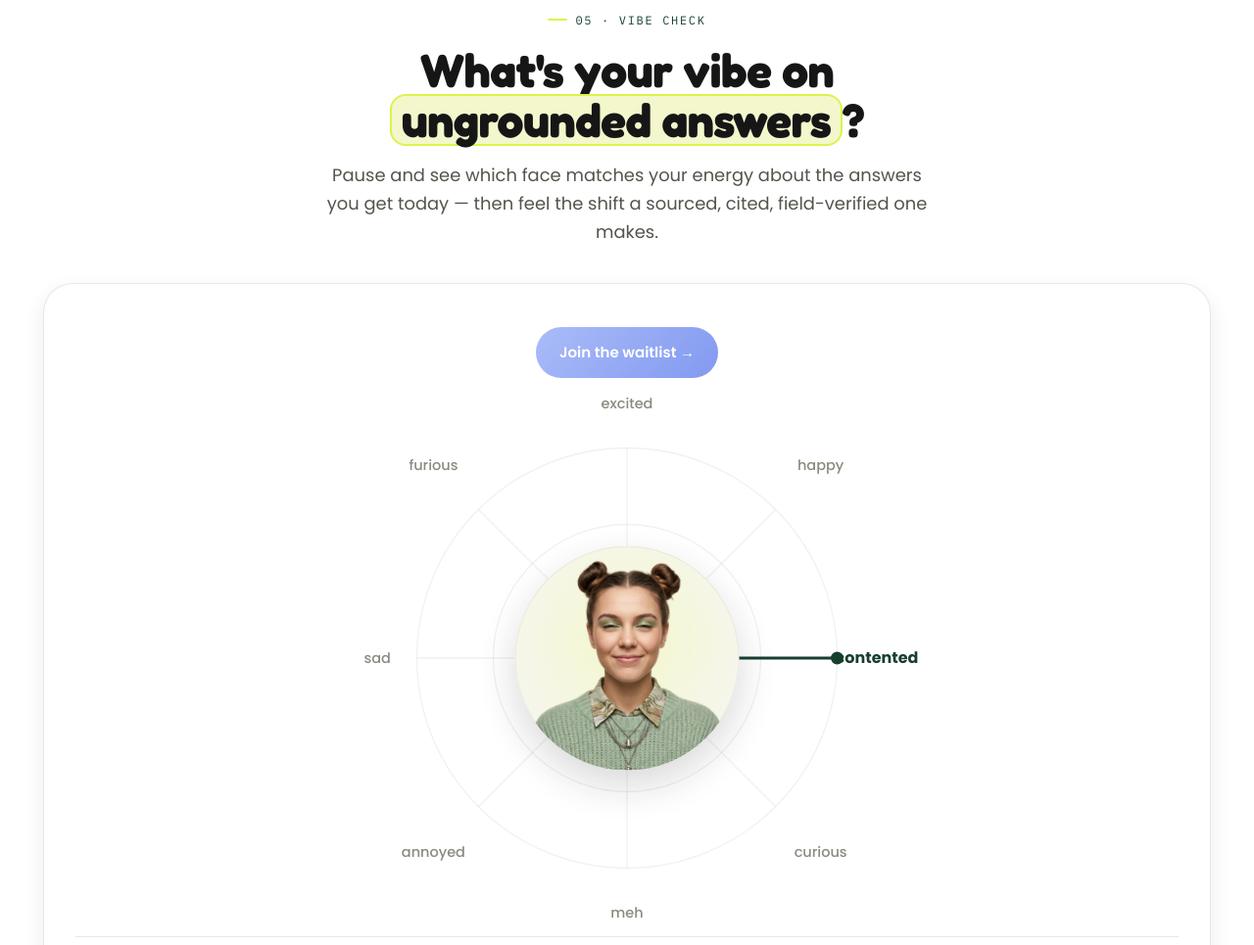
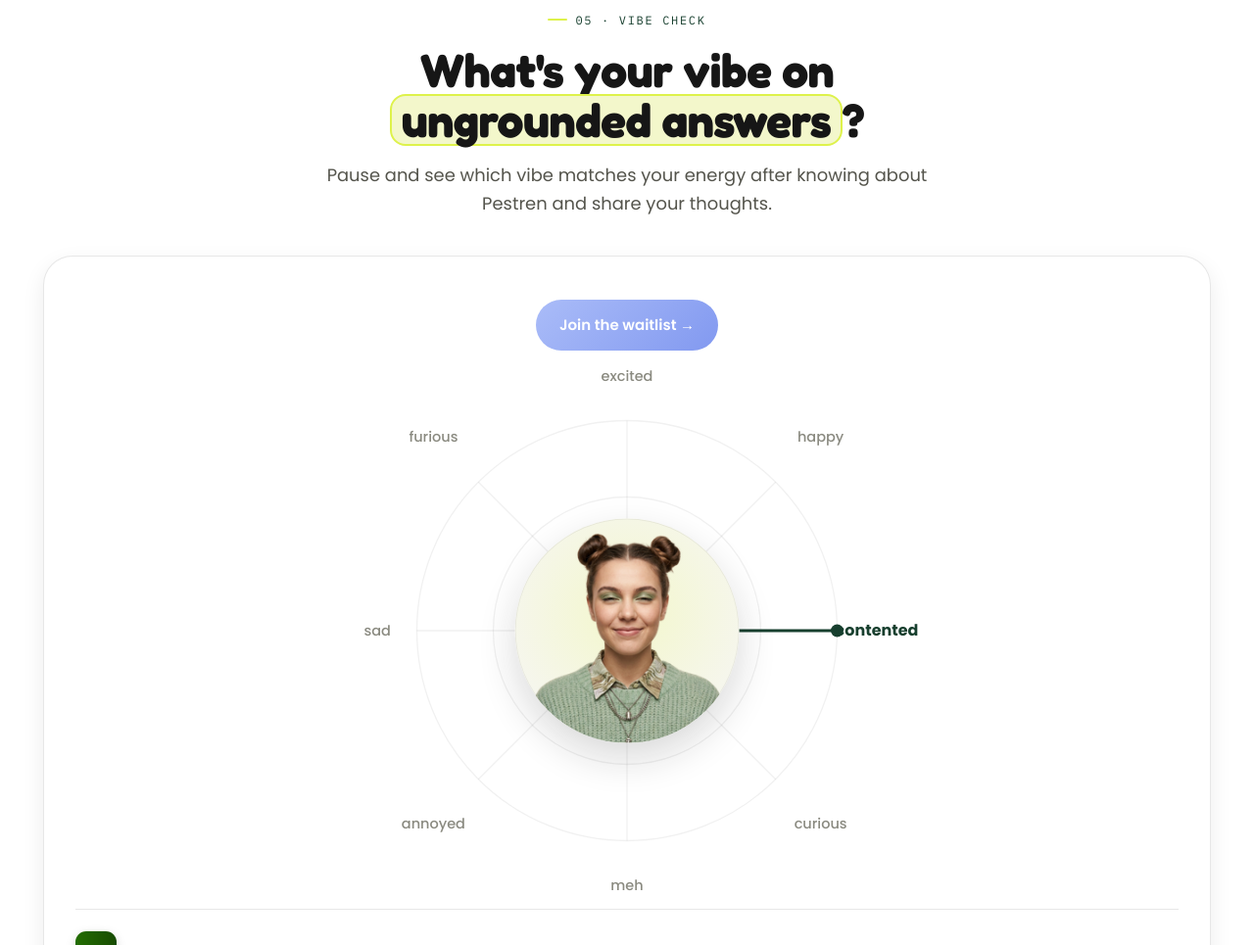
Before and after one commit to SAHU-01/pestren, a website: page index.html in a window 1280 px wide. Shown: the part 7922-8887 px from the top of the page at 98% size. Drawn offline with Linux system fonts and the light colour scheme.

Commit message:
fix: landing page cleanup

```diff
--- a/index.html
+++ b/index.html
@@ -916,7 +916,7 @@ action      = scout now; targeted bio-control if &gt;5% damage</div>
       <div class="sec-head reveal" style="text-align:center;max-width:660px;margin-left:auto;margin-right:auto;">
         <div class="sec-eyebrow" style="justify-content:center;">05 · Vibe check</div>
         <h2 class="sec-title" style="margin-left:auto;margin-right:auto;">What's your vibe on <span class="hp">ungrounded answers</span>?</h2>
-        <p class="sec-lead" style="margin-left:auto;margin-right:auto;">Pause and see which face matches your energy about the answers you get today — then feel the shift a sourced, cited, field-verified one makes.</p>
+        <p class="sec-lead" style="margin-left:auto;margin-right:auto;">Pause and see which vibe matches your energy after knowing about Pestren and share your thoughts.</p>
       </div>
 
       <div class="vibe-card reveal">
```
Also changed, not shown: docs.html (+1 -1 lines).
